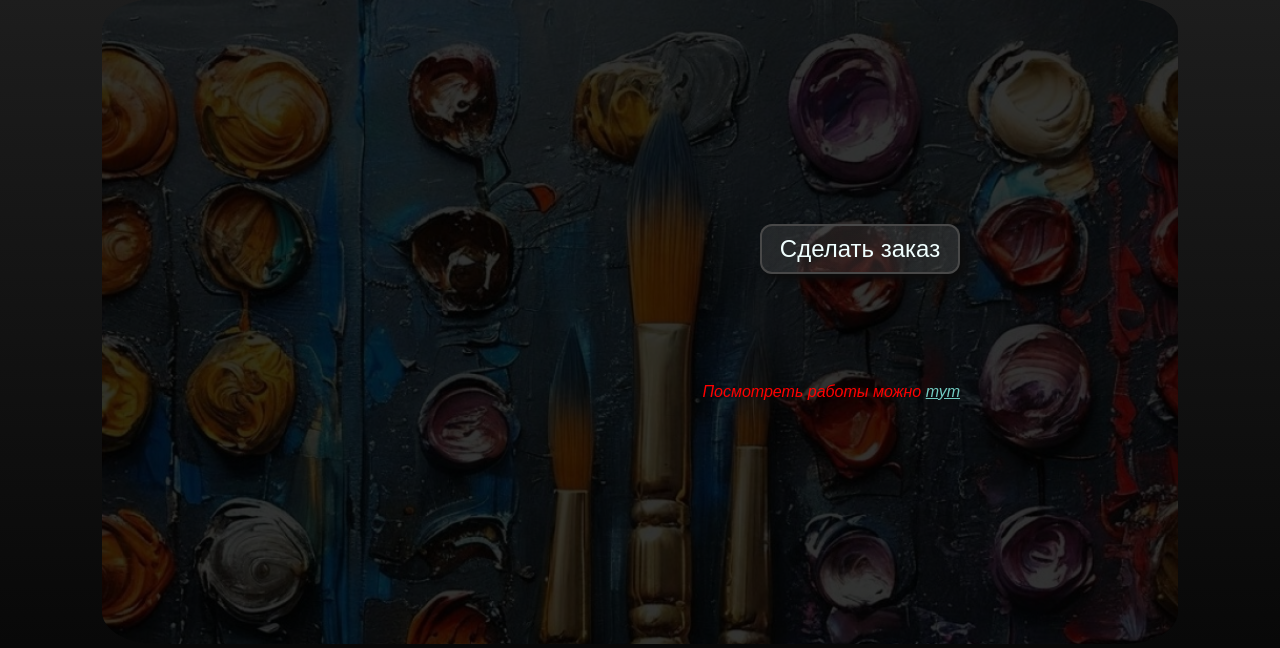
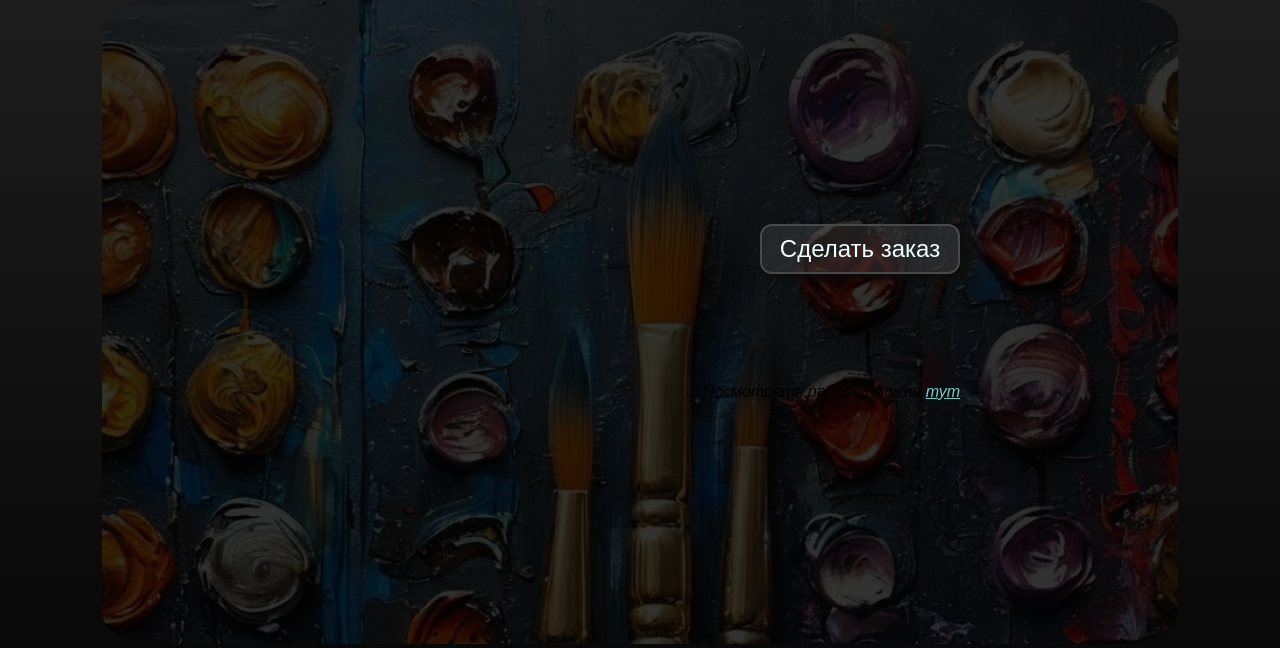
Before and after one commit to freespaceport/freespace, a Python web app: template www/templates/index.html in a window 1280 px wide. Shown: the part 3028-3676 px from the top of the page. Run offline with Jinja, Linux system fonts and the light colour scheme; the template is opened without the code that fills it, so the values that code supplies are empty.

Commit message:
Update index.css

```diff
--- a/www/static/css/index.css
+++ b/www/static/css/index.css
@@ -265,7 +265,6 @@ header {
 
 main {
     font-family: Arial, Helvetica, sans-serif;
-    color: red;
     background-color: rgb(40, 40, 40);
 }
 
```
